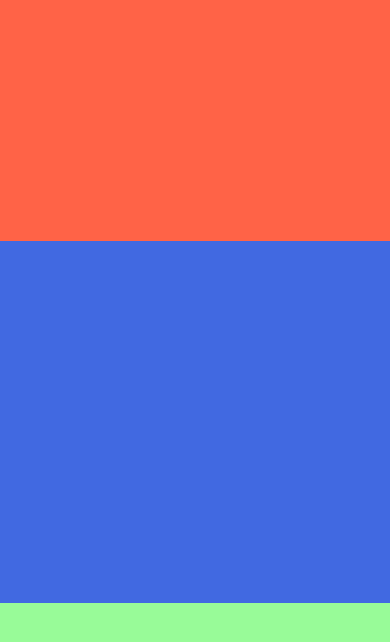
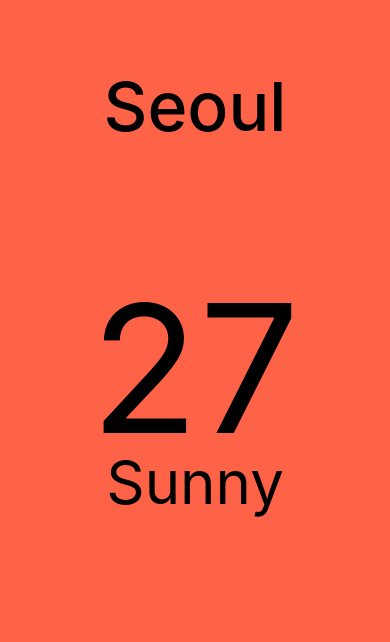
Before and after one commit to ChoJinmok/namok-weather, a React Native app: screen / in a window 390 px wide. Shown: the top 642 px of the page. Built offline with nearby package versions, Linux system fonts and the light colour scheme.

Commit message:
2.5 Styles

```diff
--- a/App.tsx
+++ b/App.tsx
@@ -1,30 +1,48 @@
 import React from 'react';
-import {SafeAreaView, View, StyleSheet} from 'react-native';
+import {SafeAreaView, StyleSheet, View, Text} from 'react-native';
 
 const App = (): React.JSX.Element => (
   <SafeAreaView style={styles.container}>
-    <View style={[styles.box, styles.box1]} />
-    <View style={[styles.box, styles.box2]} />
-    <View style={[styles.box, styles.box3]} />
+    <View style={styles.city}>
+      <Text style={styles.cityName}>Seoul</Text>
+    </View>
+    <View style={styles.weather}>
+      <View style={styles.day}>
+        <Text style={styles.temperature}>27</Text>
+        <Text style={styles.description}>Sunny</Text>
+      </View>
+    </View>
   </SafeAreaView>
 );
 
 const styles = StyleSheet.create({
   container: {
     flex: 1,
-  },
-  box: {
-    flex: 1,
-  },
-  box1: {
     backgroundColor: 'tomato',
   },
-  box2: {
-    backgroundColor: 'royalblue',
-    flex: 1.5,
+  city: {
+    flex: 1,
+    justifyContent: 'center',
+    alignItems: 'center',
   },
-  box3: {
-    backgroundColor: 'palegreen',
+  cityName: {
+    fontSize: 68,
+    fontWeight: '500',
+  },
+  weather: {
+    flex: 3,
+  },
+  day: {
+    flex: 1,
+    alignItems: 'center',
+    paddingTop: 50,
+  },
+  temperature: {
+    fontSize: 178,
+  },
+  description: {
+    marginTop: -30,
+    fontSize: 60,
   },
 });
 
```
Also changed, not shown: package.json (+5 -5 lines), 3 other files (tests, documents, lock files or other folders).
